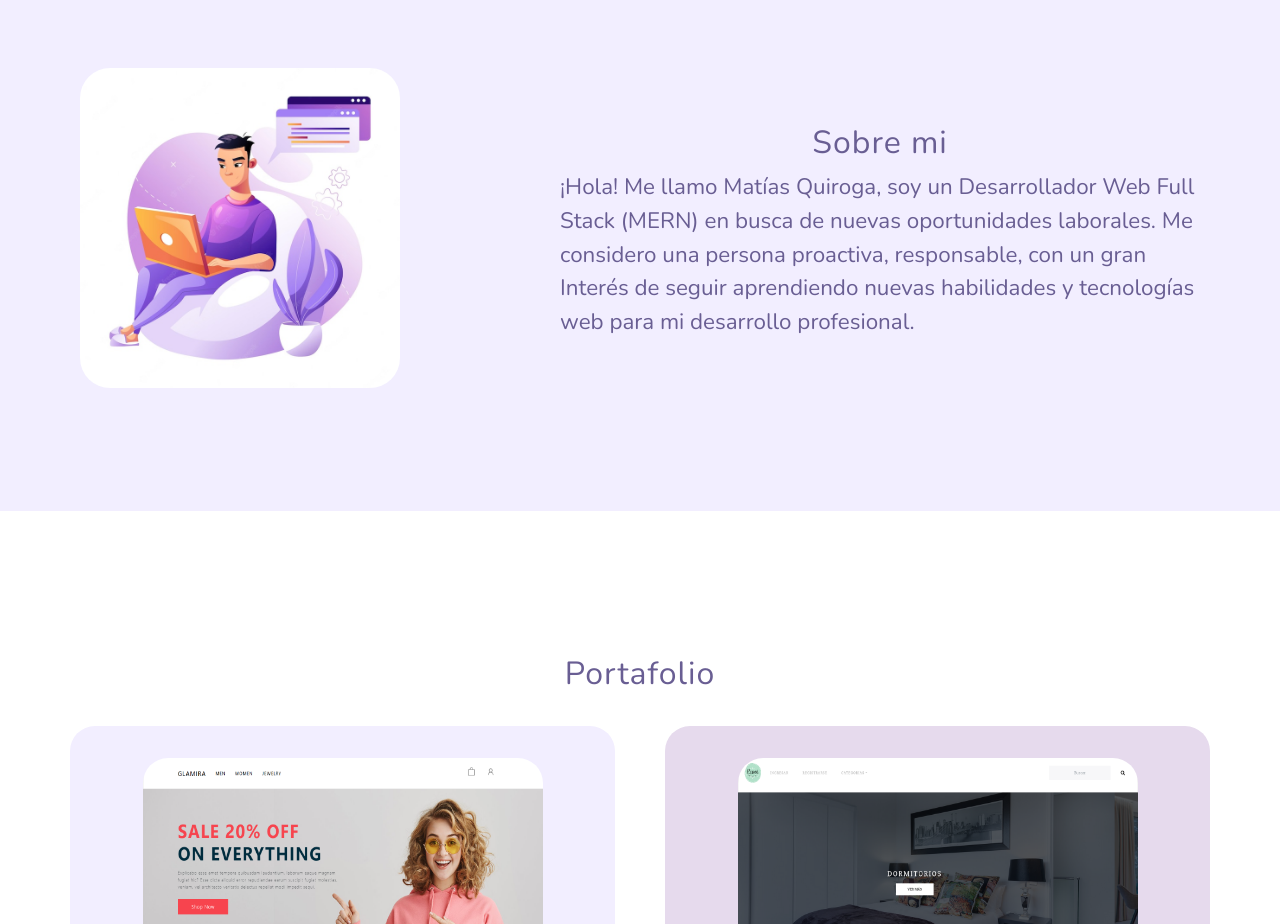
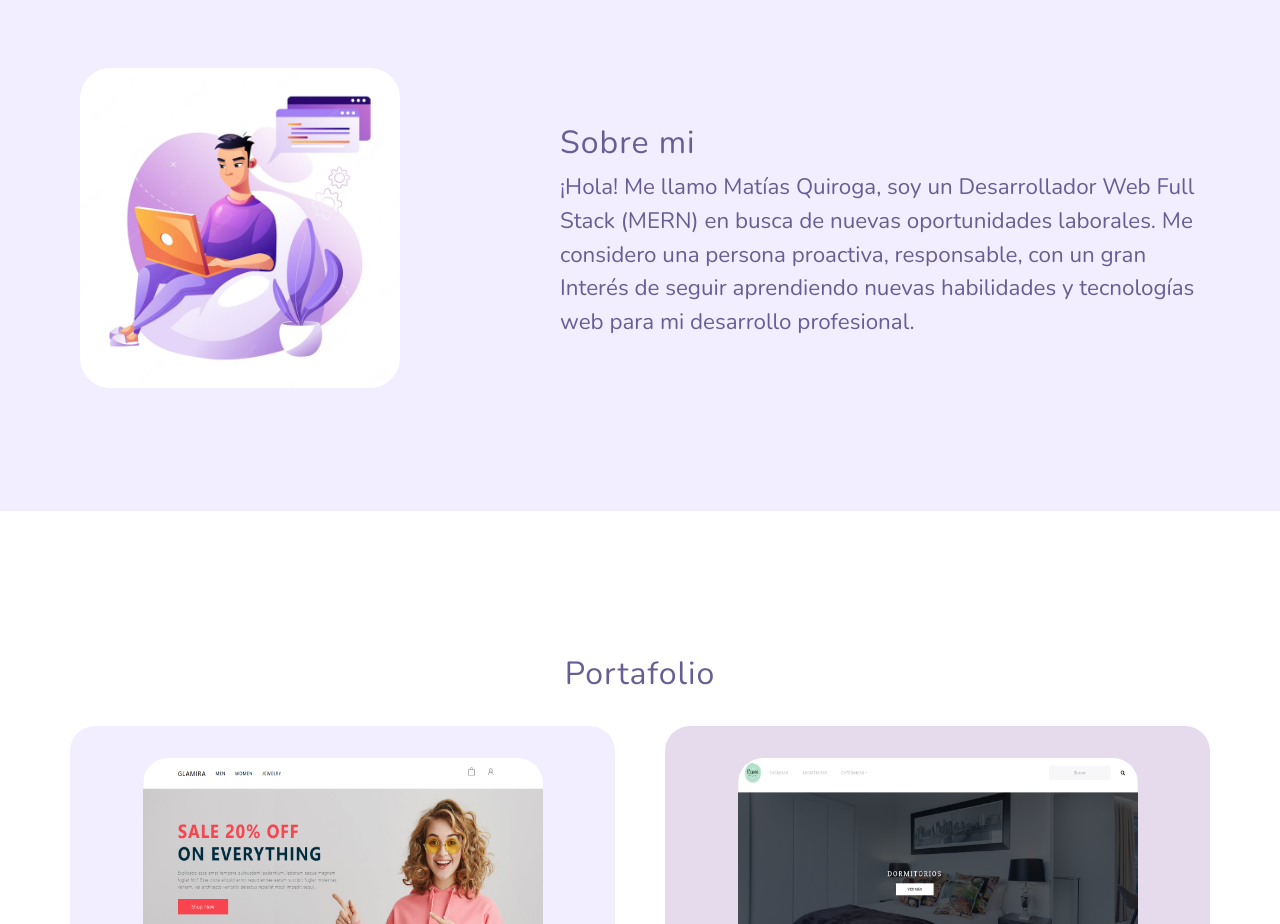
Before and after one commit to matias798/portfolio-nextjs, a Next.js app: page / in a window 1280 px wide. Shown: the part 800-1724 px from the top of the page. Built offline with nearby package versions, Linux system fonts and the light colour scheme.

Commit message:
new styles 🖌️ on mobile version

```diff
--- a/styles/About.module.css
+++ b/styles/About.module.css
@@ -7,6 +7,9 @@
     height: 70vh;
 }
 
+.Title{
+    text-align: start;
+}
 .aboutMeText {
     width: 50%;
 }
@@ -32,6 +35,12 @@
     .AboutContainer {
         align-items: center;
         justify-content: center;
+    height: 45vh;
+
+    }
+
+    .Title{
+        text-align: center;
     }
 
     .aboutMeText {
```
